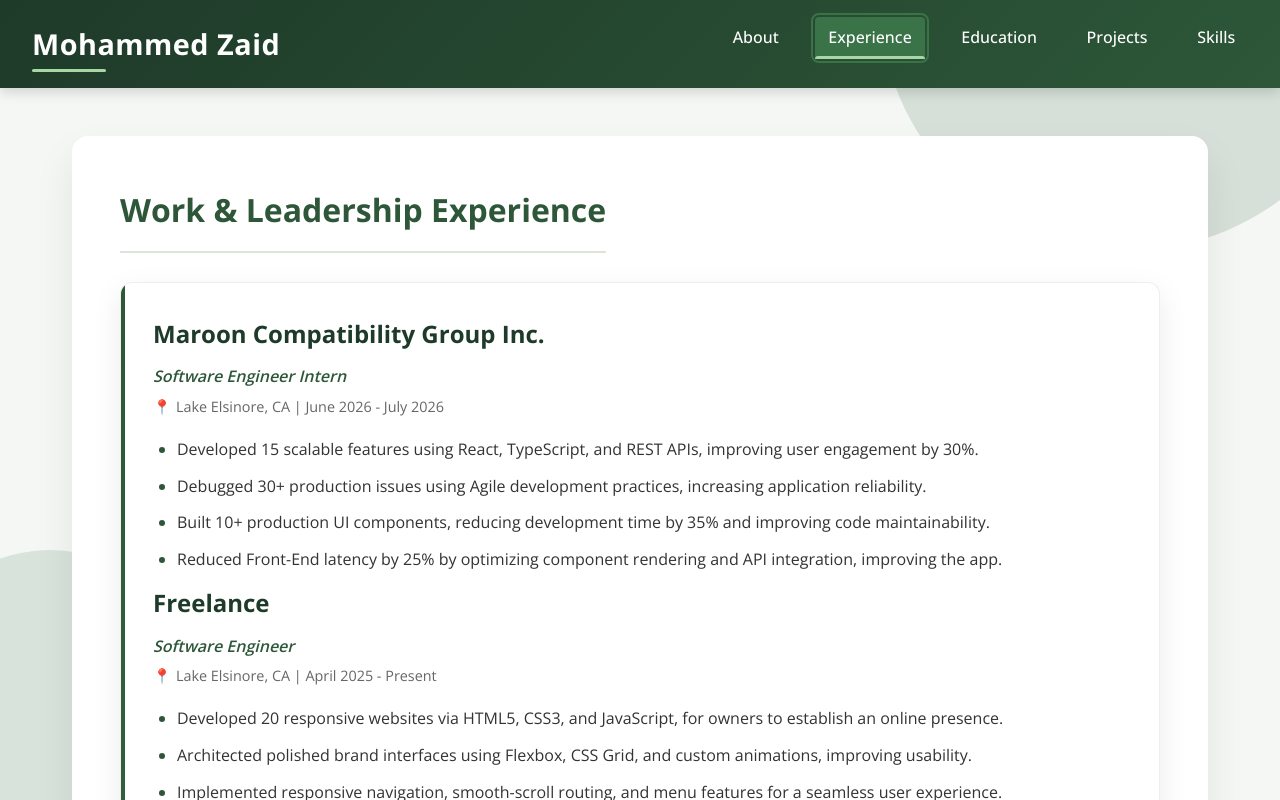
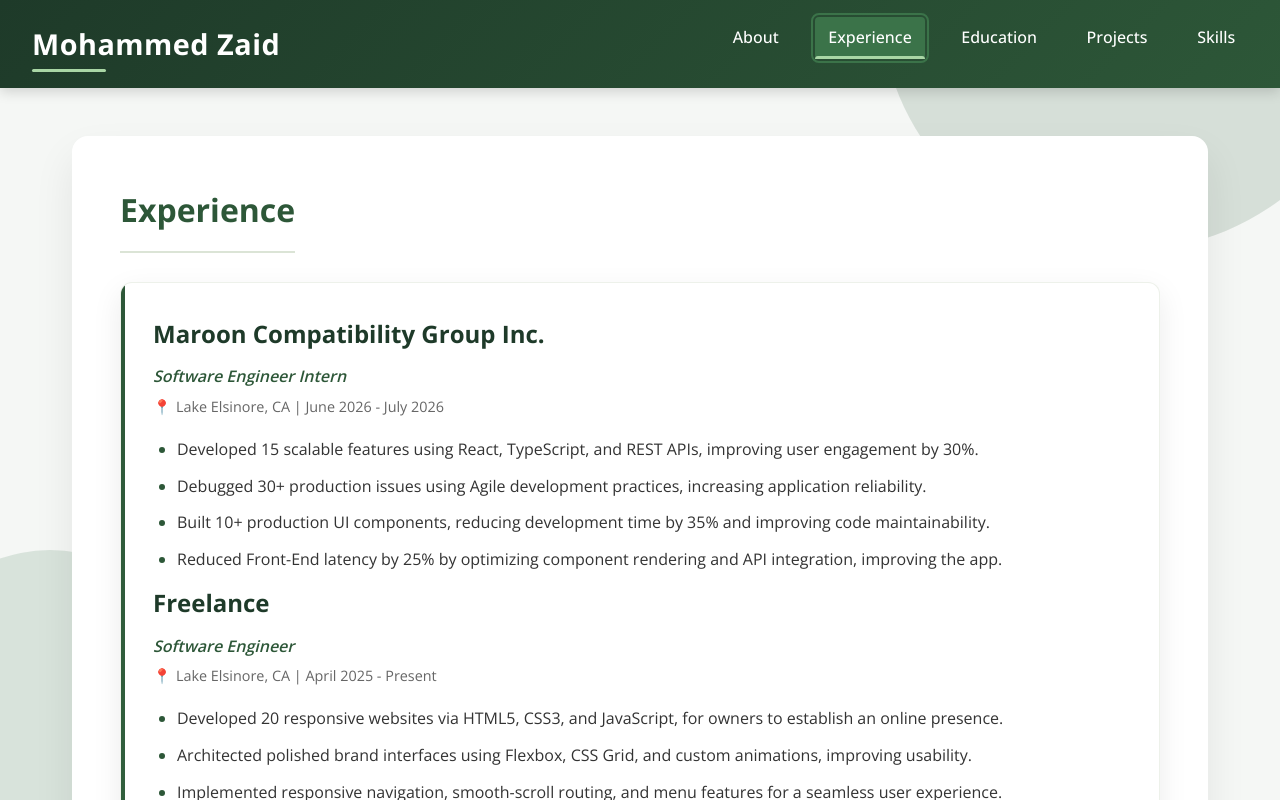
Before and after one commit to mzaid03/PersonalWeb, a React (Create React App) app: page / in a window 1280 px wide. Both pictures are taken after a click on the item "Experience". Shown: the top 800 px of the page. Built offline with nearby package versions, Linux system fonts and the light colour scheme.

Commit message:
new experience added

```diff
--- a/src/App.js
+++ b/src/App.js
@@ -268,7 +268,7 @@ function App() {
       animate={{ opacity: 1, x: 0 }}
       transition={{ duration: 0.5 }}
     >
-      Work & Leadership Experience
+    Experience
     </motion.h2>
 
     <motion.div
```
